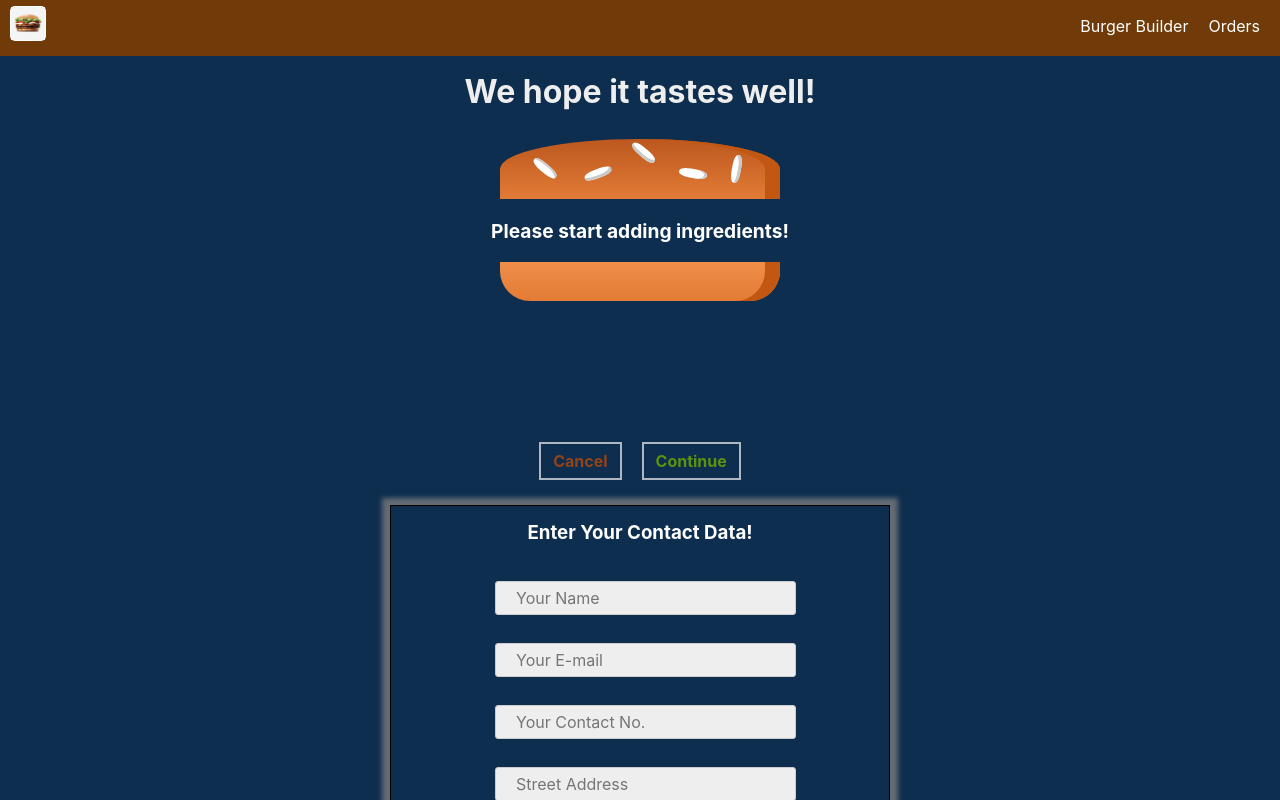
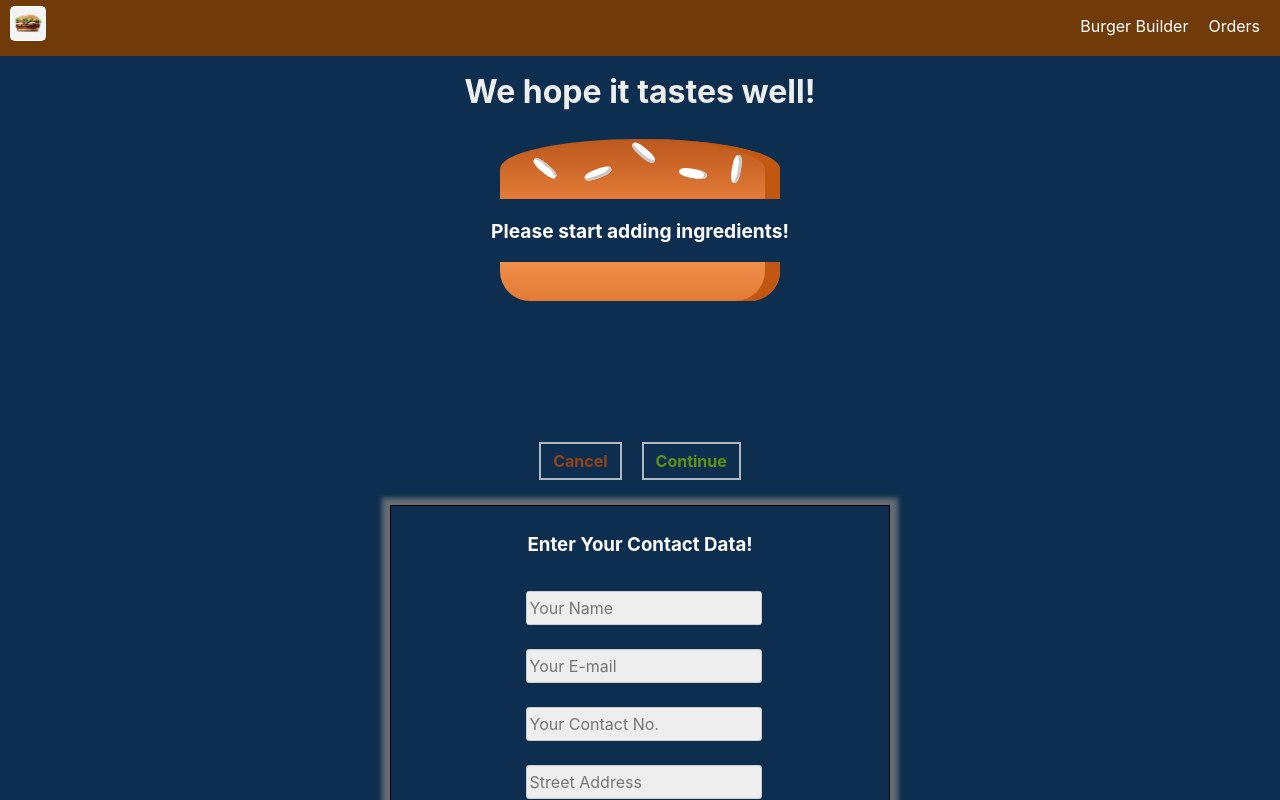
Before and after one commit to abhinavkushagra/burger-application, a React app: page /checkout in a window 1280 px wide. Both pictures are taken after a click on the button "Continue". Shown: the top 800 px of the page. Built offline with nearby package versions, Linux system fonts and the light colour scheme.

Commit message:
Added Till Form Validation

```diff
--- a/src/components/UI/Button/Button.js
+++ b/src/components/UI/Button/Button.js
@@ -2,7 +2,7 @@ import React from  'react'
 import styles from './Button.module.css'
 
 const button = props => (
-    <button className={[styles.Button, styles[props.btntype]].join(' ')} onClick = {props.clicked}>{props.children}</button>
+    <button disabled={props.disabled} className={[styles.Button, styles[props.btntype]].join(' ')} onClick = {props.clicked}>{props.children}</button>
 )
 
 export default button
--- a/src/components/UI/Button/Button.module.css
+++ b/src/components/UI/Button/Button.module.css
@@ -10,6 +10,15 @@
     font-weight: bold;
 }
 
+.Button:disabled{
+    color: #ccc;
+    cursor: not-allowed;
+}
+
+.Button:hover {
+    background-color: #222;
+}
+
 .Success {
     color: #5C9210;
 }
--- a/src/components/UI/Input/Input.js
+++ b/src/components/UI/Input/Input.js
@@ -3,14 +3,19 @@ import styles from './Input.module.css'
 
 const input = props => {
     let inputElement = null;
+    const inputEleArray = [styles.InputElement]
+
+    if(props.invalid && props.needValidation){
+        inputEleArray.push(styles.Invalid)
+    }
 
     switch (props.elementType) {
         case 'input':
-            inputElement = <input className = {styles.InputElement} {...props.elementConfig} value = {props.value} onChange={props.changed}/>
+            inputElement = <input className = {inputEleArray.join(' ')} {...props.elementConfig} value = {props.value} onChange={props.changed}/>
             break;
         case 'select':
             inputElement = (
-                <select className = {styles.InputElement} value={props.value} onChange={props.changed}>
+                <select className = {inputEleArray.join(' ')} value={props.value} onChange={props.changed}>
                     {props.elementConfig.options.map( each =>
                         <option key={each.value} name={each.value} value={each.value}> {each.displayValue} </option>
                     )}
@@ -18,7 +23,7 @@ const input = props => {
             )
             break;
         default:
-            inputElement = <input className = {styles.InputElement}{...props.elementConfig} value = {props.value}  onChange={props.changed}/>
+            inputElement = <input className = {inputEleArray.join(' ')}{...props.elementConfig} value = {props.value}  onChange={props.changed}/>
     }
 
     return (
--- a/src/components/UI/Input/Input.module.css
+++ b/src/components/UI/Input/Input.module.css
@@ -1,21 +1,23 @@
 .Input {
     width: 90%;
-    padding: 10px;
+    margin: 0 auto;
+    padding: 8px;
     box-sizing: border-box;
 }
 
 .Label {
     font-weight: bold;
     display: block;
-    margin-bottom: 8px;
+    margin: 8px;
 }
+
 
 .InputElement {
     outline: none;
     border: 1px solid #ccc;
     background-color: #eee;
     font: inherit;
-    padding: 6px 20px;
+    padding: 6px 3px;
     display: block;
     width: 100%;
     border-radius: 3px;
@@ -25,3 +27,8 @@
     outline: none;
     background-color: #aaa;
 }
+
+.Invalid {
+    border: 1px solid red;
+    background-color: seashell;
+}
--- a/src/containers/Checkout/Checkout.js
+++ b/src/containers/Checkout/Checkout.js
@@ -22,7 +22,6 @@ class Checkout extends Component{
             }
         }
         this.setState({ingredients : ingredients, total_price: price})
-        console.log(this.state.ingredients)
     }
 
     handleCancel = () => {
--- a/src/containers/Checkout/ContactData/ContactData.js
+++ b/src/containers/Checkout/ContactData/ContactData.js
@@ -4,6 +4,7 @@ import Loading from '../../../components/UI/Loading/Loading'
 import styles from './ContactData.module.css';
 import Axios from '../../../axios-orders';
 import Input from '../../../components/UI/Input/Input';
+
 
 class ContactData extends Component {
     months = ["JAN", "FEB", "MAR","APR", "MAY", "JUN", "JUL", "AUG", "SEP", "OCT", "NOV", "DEC"];
@@ -15,7 +16,11 @@ class ContactData extends Component {
                     type: 'text',
                     placeholder: 'Your Name'
                 },
-                value: ''
+                value: '',
+                validation : {
+                    required: true
+                },
+                valid: 'f'
             },
             email : {
                 elementType : 'input',
@@ -23,16 +28,25 @@ class ContactData extends Component {
                     type: 'email',
                     placeholder: 'Your E-mail'
                 },
-                value: ''
+                value: '',
+                validation : {
+                    required: true
+                },
+                valid: 'f'
             },
             contact_no : {
                 elementType : 'input',
                 elementConfig: {
                     type: 'number',
-                    maxLength: '10',
                     placeholder: 'Your Contact No.'
                 },
-                value: ''
+                value: '',
+                validation : {
+                    required: true,
+                    minLength: 10,
+                    maxLength: 10
+                },
+                valid: 'f'
             },
             street : {
                 elementType : 'input',
@@ -40,7 +54,11 @@ class ContactData extends Component {
                     type: 'text',
                     placeholder: 'Street Address'
                 },
-                value: ''
+                value: '',
+                validation : {
+                    required: true
+                },
+                valid: 'f'
             },
             zip : {
                 elementType : 'input',
@@ -49,7 +67,13 @@ class ContactData extends Component {
                     maxLength: '6',
                     placeholder: 'Zip'
                 },
-                value: ''
+                value: '',
+                validation : {
+                    required: true,
+                    minLength: 6,
+                    maxLength: 10
+                },
+                valid: 'f'
             },
             delivery_method : {
                 elementType : 'select',
@@ -59,25 +83,51 @@ class ContactData extends Component {
                         {value : 'cheapest', displayValue: 'Cheapest'}
                     ]
                 },
-                value : ''
+                validation : {
+
+                },
+                valid: true
             },
         },
-        loading: false
+        loading: false,
+        isFormValid: false
     }
+    checkValidity(value, rules) {
+        let isValid = true
+
+        if(rules.required){
+            isValid = value.trim() !== ''
+        }
+
+        if(rules.minLength) {
+            isValid = value.length >= rules.minLength && isValid
+        }
+
+        if(rules.maxLength) {
+            isValid = value.length <= rules.maxLength && isValid
+        }
+
+        return isValid
+    }
+
     handleChange = (event, identifier) => {
-        console.log(event.target.value)
         const updatedOrderForm = {
             ...this.state.orderForm
         }
         const updatedFormElement = {
             ...this.state.orderForm[identifier]
         }
-
         updatedFormElement.value = event.target.value
-
+        updatedFormElement.valid = this.checkValidity(updatedFormElement.value, updatedFormElement.validation)
         updatedOrderForm[identifier] = updatedFormElement
 
-        this.setState({ orderForm: updatedOrderForm})
+        let isFormValid = true;
+
+        for (let key in updatedOrderForm){
+            isFormValid = isFormValid && updatedOrderForm[key].valid
+        }
+
+        this.setState({ orderForm: updatedOrderForm, isFormValid: isFormValid})
     }
     handleOrder = (event) => {
         event.preventDefault();
@@ -109,13 +159,21 @@ class ContactData extends Component {
                 config : this.state.orderForm[key]
             })
         }
+
+
         const form = !this.state.loading? (
             < form >
                 {elementsArray.map( element => (
-                        <Input key={element.id} elementType={element.config.elementType} elementConfig={element.config.elementConfig} value={element.config.value} changed={event => this.handleChange(event, element.id)}/>
+                        <Input key={element.id}
+                        elementType={element.config.elementType}
+                        elementConfig={element.config.elementConfig}
+                        value={element.config.value}
+                        changed={event => this.handleChange(event, element.id)}
+                        invalid={!element.config.valid}
+                        needValidation={element.config.validation}  />
                     )
                 )}
-                <Button btntype="Success" clicked={this.handleOrder}> Order </Button>
+                <Button btntype="Success" disabled={!this.state.isFormValid} clicked={this.handleOrder}> Order </Button>
             </form >
         ) : <Loading />;
 
--- a/src/containers/Checkout/ContactData/ContactData.module.css
+++ b/src/containers/Checkout/ContactData/ContactData.module.css
@@ -1,7 +1,7 @@
 .ContactData {
     margin: 15px auto;
     width: 80%;
-    padding: 10px;
+    padding: 0px;
     text-align: center;
     justify-items: center;
     box-shadow: 0 1px 5px 8px rgba(128, 128, 128, 0.767);
@@ -10,17 +10,9 @@
 }
 .ContactData h3{
     color: white;
-    margin-top: 5px;
+    padding-top: 8px ;
 }
-/* .Input {
-    display: block;
-    box-align: center;
-    width: 90%;
-    padding: 10px;
-    margin: 10px auto 10px auto;
-    border: 1px solid black;
-    border-radius: 4px;
-} */
+
 
 @media(min-width: 600px) {
     .ContactData{
```
